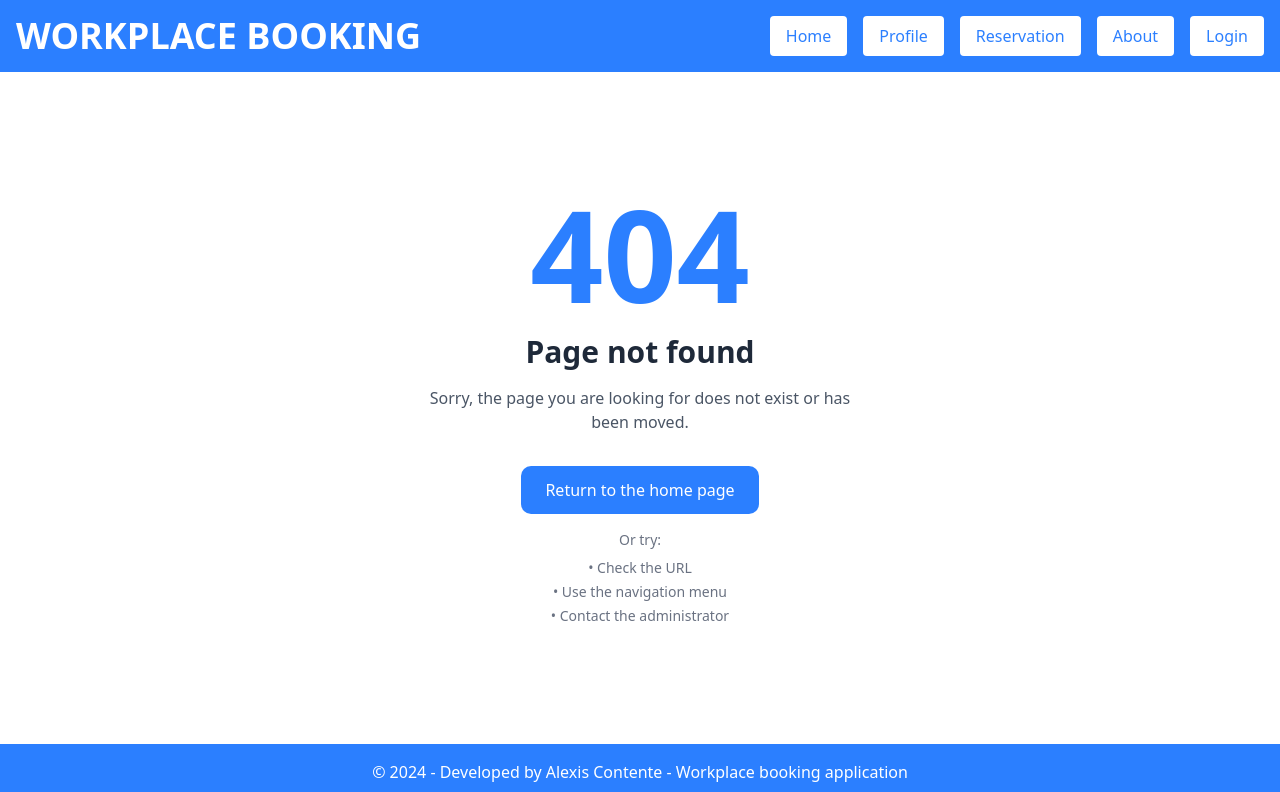
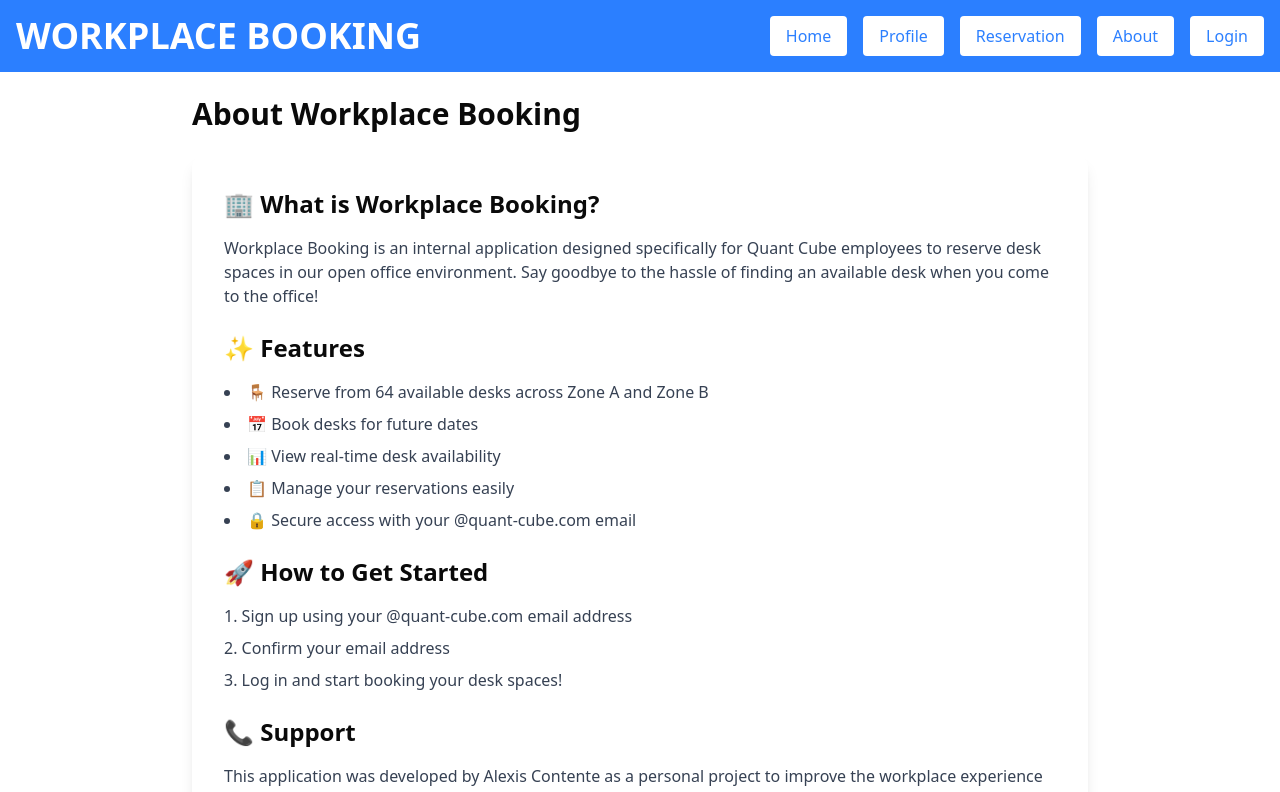
Before and after one commit to Alexis-Contente/workplace-booking, a Next.js app: page /about in a window 1280 px wide. Before the commit this address had no page. Shown: the top 792 px of the page. Built offline with nearby package versions, Linux system fonts and the light colour scheme.

Commit message:
chore(pages): add About, Profile, and Reservations pages with layout and content

```diff
--- /dev/null
+++ b/app/about/page.tsx
@@ -0,0 +1,60 @@
+import Header from "../components/header";
+import Footer from "../components/footer";
+
+export default function AboutPage() {
+  return (
+    <div className="min-h-screen flex flex-col">
+      <Header />
+      <main className="flex-1 p-6">
+        <div className="max-w-4xl mx-auto">
+          <h1 className="text-3xl font-bold mb-6">About Workplace Booking</h1>
+
+          <div className="bg-white shadow-lg rounded-lg p-8">
+            <div className="prose max-w-none">
+              <h2 className="text-2xl font-semibold mb-4">
+                🏢 What is Workplace Booking?
+              </h2>
+              <p className="text-gray-700 mb-6">
+                Workplace Booking is an internal application designed
+                specifically for Quant Cube employees to reserve desk spaces in
+                our open office environment. Say goodbye to the hassle of
+                finding an available desk when you come to the office!
+              </p>
+
+              <h2 className="text-2xl font-semibold mb-4">✨ Features</h2>
+              <ul className="list-disc list-inside text-gray-700 space-y-2 mb-6">
+                <li>
+                  🪑 Reserve from 64 available desks across Zone A and Zone B
+                </li>
+                <li>📅 Book desks for future dates</li>
+                <li>📊 View real-time desk availability</li>
+                <li>📋 Manage your reservations easily</li>
+                <li>🔒 Secure access with your @quant-cube.com email</li>
+              </ul>
+
+              <h2 className="text-2xl font-semibold mb-4">
+                🚀 How to Get Started
+              </h2>
+              <ol className="list-decimal list-inside text-gray-700 space-y-2 mb-6">
+                <li>Sign up using your @quant-cube.com email address</li>
+                <li>Confirm your email address</li>
+                <li>Log in and start booking your desk spaces!</li>
+              </ol>
+
+              <h2 className="text-2xl font-semibold mb-4">📞 Support</h2>
+              <p className="text-gray-700 mb-4">
+                This application was developed by Alexis Contente as a personal
+                project to improve the workplace experience at Quant Cube.
+              </p>
+              <p className="text-gray-700">
+                For questions, suggestions, or issues, please reach out
+                internally.
+              </p>
+            </div>
+          </div>
+        </div>
+      </main>
+      <Footer />
+    </div>
+  );
+}
--- /dev/null
+++ b/app/profile/page.tsx
@@ -0,0 +1,54 @@
+import Header from "../components/header";
+import Footer from "../components/footer";
+import ProtectedRoute from "../../components/ProtectedRoute";
+import { useAuth } from "../../hooks/useAuth";
+
+export default function ProfilePage() {
+  return (
+    <ProtectedRoute>
+      <div className="min-h-screen flex flex-col">
+        <Header />
+        <main className="flex-1 p-6">
+          <div className="max-w-2xl mx-auto">
+            <h1 className="text-3xl font-bold mb-6">My Profile</h1>
+
+            <div className="bg-white shadow-lg rounded-lg p-6">
+              <h2 className="text-xl font-semibold mb-4">User Information</h2>
+
+              {/* Profile content will be populated with user data */}
+              <div className="space-y-4">
+                <div>
+                  <label className="block text-sm font-medium text-gray-700">
+                    Email
+                  </label>
+                  <p className="text-gray-900">Coming soon...</p>
+                </div>
+
+                <div>
+                  <label className="block text-sm font-medium text-gray-700">
+                    Name
+                  </label>
+                  <p className="text-gray-900">Coming soon...</p>
+                </div>
+
+                <div>
+                  <label className="block text-sm font-medium text-gray-700">
+                    Member Since
+                  </label>
+                  <p className="text-gray-900">Coming soon...</p>
+                </div>
+              </div>
+
+              <div className="mt-6">
+                <button className="bg-blue-500 hover:bg-blue-600 text-white px-4 py-2 rounded transition-colors">
+                  Edit Profile
+                </button>
+              </div>
+            </div>
+          </div>
+        </main>
+        <Footer />
+      </div>
+    </ProtectedRoute>
+  );
+}
--- /dev/null
+++ b/app/reservations/page.tsx
@@ -0,0 +1,53 @@
+import Link from "next/link";
+import Header from "../components/header";
+import Footer from "../components/footer";
+import ProtectedRoute from "../../components/ProtectedRoute";
+
+export default function ReservationsPage() {
+  return (
+    <ProtectedRoute>
+      <div className="min-h-screen flex flex-col">
+        <Header />
+        <main className="flex-1 p-6">
+          <div className="max-w-4xl mx-auto">
+            <h1 className="text-3xl font-bold mb-6">My Reservations</h1>
+
+            <div className="bg-white shadow-lg rounded-lg p-6">
+              <h2 className="text-xl font-semibold mb-4">Upcoming Bookings</h2>
+
+              <div className="text-center py-8 text-gray-500">
+                <div className="text-4xl mb-4">📅</div>
+                <p className="text-lg">No reservations yet</p>
+                <p className="text-sm">
+                  Book your first desk from the dashboard!
+                </p>
+
+                <div className="mt-6">
+                  <Link
+                    href="/"
+                    className="bg-blue-500 hover:bg-blue-600 text-white px-6 py-2 rounded transition-colors inline-block"
+                  >
+                    Go to Dashboard
+                  </Link>
+                </div>
+              </div>
+            </div>
+
+            <div className="mt-8 bg-white shadow-lg rounded-lg p-6">
+              <h2 className="text-xl font-semibold mb-4">Booking History</h2>
+
+              <div className="text-center py-8 text-gray-500">
+                <div className="text-4xl mb-4">📊</div>
+                <p className="text-lg">No booking history</p>
+                <p className="text-sm">
+                  Your past reservations will appear here.
+                </p>
+              </div>
+            </div>
+          </div>
+        </main>
+        <Footer />
+      </div>
+    </ProtectedRoute>
+  );
+}
```
